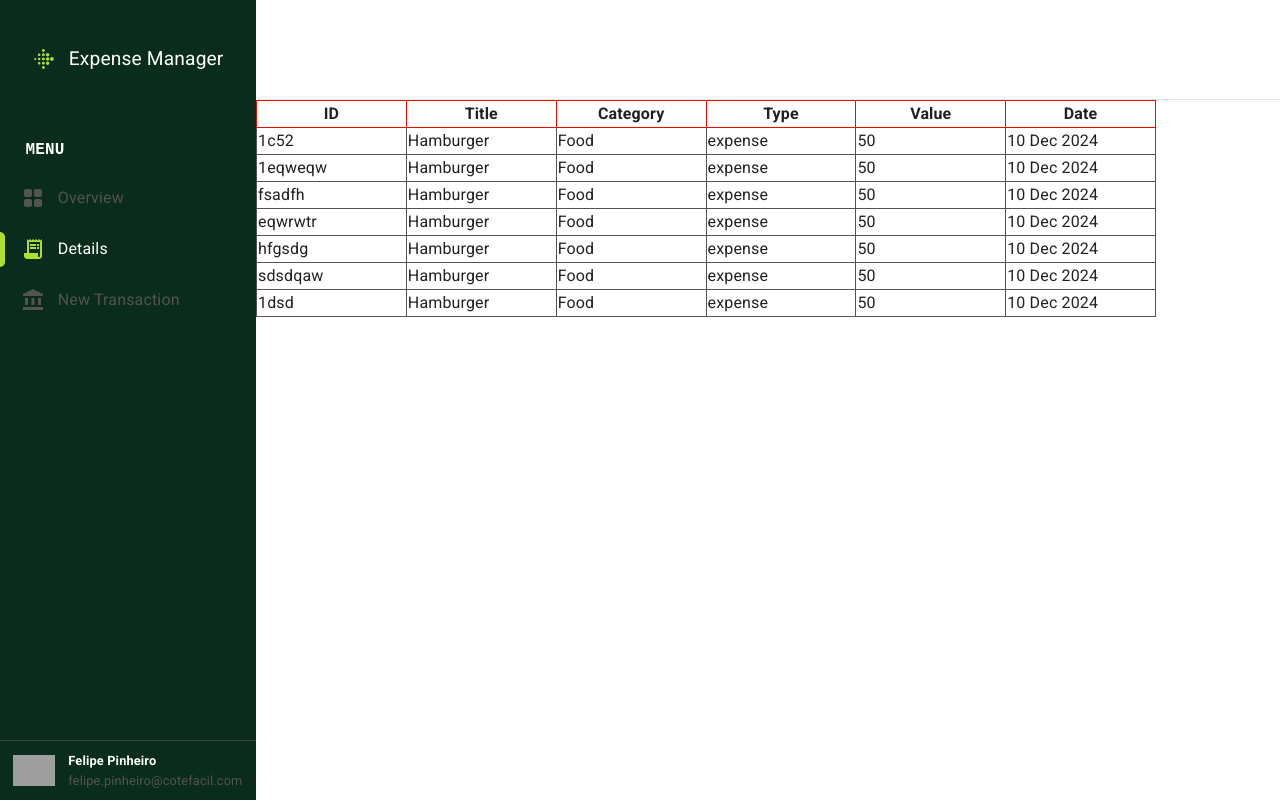
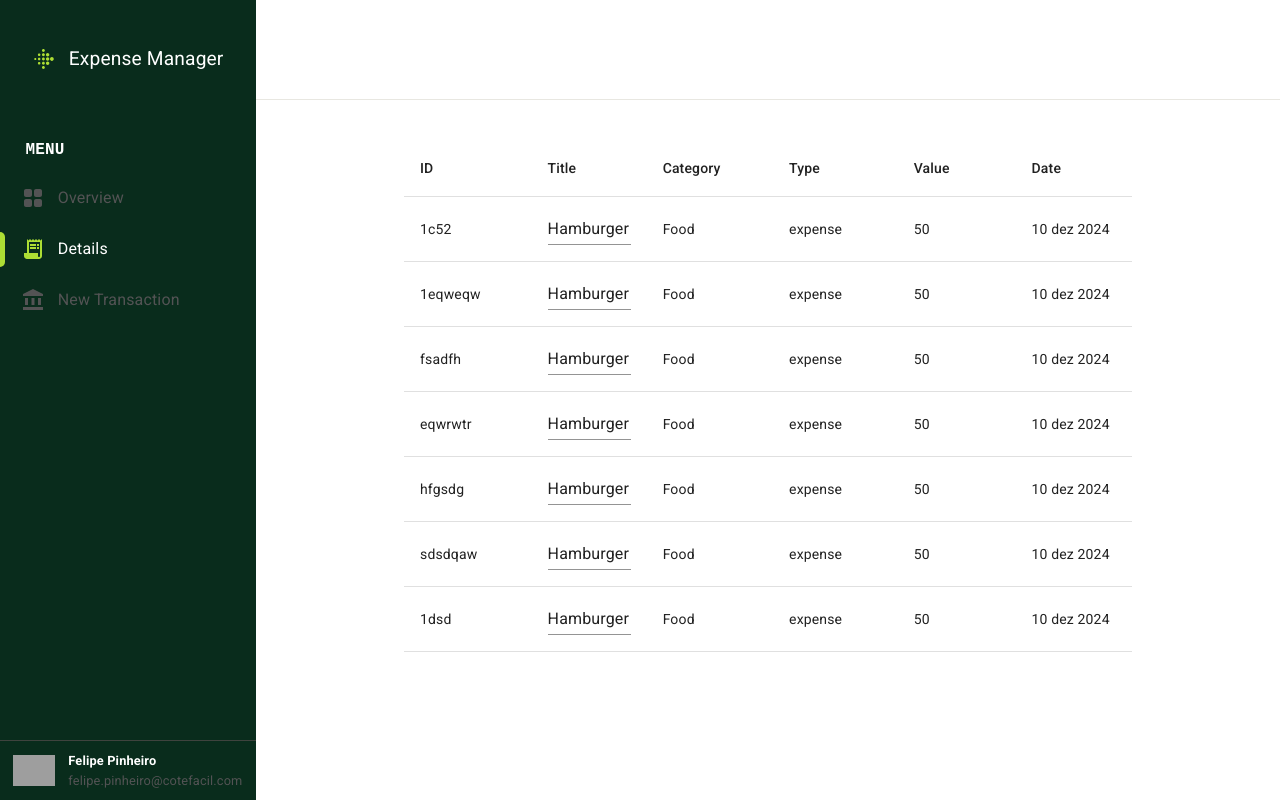
Before and after one commit to FelipePinheiro-dev/expense-manager, a React (Vite) app: page /details in a window 1280 px wide. Built offline with nearby package versions, Linux system fonts and the light colour scheme; data requests are answered from the project's data file; grey boxes are pictures that could not be loaded; what @toolpad/core would draw is missing.

Commit message:
feat: learning about tanstack table

```diff
--- a/src/main.tsx
+++ b/src/main.tsx
@@ -3,7 +3,7 @@ import { createRoot } from 'react-dom/client'
 
 import { ThemeProvider, CssBaseline } from '@mui/material'
 import { theme } from './styles/theme.ts'
-import { GlobalCss } from './styles/globalStyles.tsx'
+import { GlobalStyles } from './styles/GlobalStyles.tsx'
 
 import { NotificationsProvider } from '@toolpad/core/useNotifications'
 
@@ -20,7 +20,7 @@ createRoot(document.getElementById('root')!).render(
       <PersistGate persistor={persistor}>
         <ThemeProvider theme={theme}>
           <CssBaseline/>
-          <GlobalCss/>
+          <GlobalStyles/>
           <NotificationsProvider>
             <AppRoutes/>
           </NotificationsProvider>
--- /dev/null
+++ b/src/pages/Details/components/UpdateTableCell/index.tsx
@@ -0,0 +1,41 @@
+import { CellContext } from '@tanstack/react-table'
+import { TypeData } from '@/mocks/data'
+import { UpdateTableCellContainer } from './styles'
+import { useEffect, useState } from 'react'
+
+interface Props {
+    cell: CellContext<TypeData, string>,
+    row: string,
+    column: string,
+    table: {
+        options: {
+            meta: {
+                updateData: (rowIndex: string, columnId: string, value: TypeData | string) => void
+            }
+        }
+    }
+}
+export function UpdateTableCell({ cell, row, column, table }: Props) {
+    const initialValue = cell.getValue()
+    const [ value, setValue ] = useState(initialValue)
+
+    function onBlur() {
+        table.options.meta?.updateData(
+            row.index,
+            column.id,
+            value
+        )
+    }
+
+    useEffect(() => {
+        setValue(initialValue)
+    }, [initialValue])
+
+    return (
+        <UpdateTableCellContainer
+            value={value}
+            onBlur={onBlur}
+            onChange={(e) => setValue(e.target.value)}
+        />
+    )
+}
--- /dev/null
+++ b/src/pages/Details/components/UpdateTableCell/styles.ts
@@ -0,0 +1,7 @@
+import { styled, Input } from '@mui/material'
+
+export const UpdateTableCellContainer = styled(Input)(({ theme }) => ({
+    overflow: 'hidden',
+    textOverflow: 'ellipsis',
+    whiteSpace: 'nowrap'
+}))
--- a/src/pages/Details/index.tsx
+++ b/src/pages/Details/index.tsx
@@ -1,11 +1,23 @@
+import {
+    DetailsContainer,
+    TableContainerStyled,
+    TableStyled,
+    TableHeadStyled,
+    TableBodyStyled,
+    TableRowStyled,
+    TableCellStyled
+} from './styles'
+
+import { UpdateTableCell } from './components/UpdateTableCell'
+
 import { DATA, TypeData } from '@/mocks/data'
 import { useReactTable, ColumnDef, getCoreRowModel, flexRender } from '@tanstack/react-table'
 import { useState } from 'react'
-import { DetailsContainer } from './styles'
 import { format } from 'date-fns'
+import { ptBR } from 'date-fns/locale'
 
 function formatDatePtBR(date: string) {
-    const formatted = format(date, 'dd MMM yyyy')
+    const formatted = format(new Date(date), 'dd MMM yyyy', { locale: ptBR })
     return formatted
 }
 
@@ -19,7 +31,7 @@ const columns: ColumnDef<TypeData>[] = [
     {
         accessorKey: 'title',
         header: 'Title',
-        cell: (props) => <span>{String(props.getValue())}</span>
+        cell: (props) => <UpdateTableCell cell={props}/>
     },
 
     {
@@ -53,37 +65,65 @@ export function Details() {
     const table = useReactTable({
         data,
         columns,
-        getCoreRowModel:getCoreRowModel()
+        getCoreRowModel:getCoreRowModel(),
+        columnResizeMode: 'onChange',
+        meta: {
+            updateData: (rowIndex: number, columnId: string, value: string | number) => setData(
+                prev => prev.map((row, index) =>
+                    index === rowIndex ? {
+                        ...prev[rowIndex],
+                        [columnId]: value
+                    } : row
+                )
+            )
+        }
     })
-
+    console.log(data)
     return (
         <DetailsContainer>
-            <table width={table.getTotalSize()} className='table'>
-                <thead>
+            <TableContainerStyled>
+                <TableStyled width={table.getTotalSize()} className='table'>
+                    <TableHeadStyled>
                         {table.getHeaderGroups().map((headerGroup) =>
-                        <tr key={headerGroup.id} className='tr'>
+                            <TableRowStyled key={headerGroup.id} className='tr'>
                                 {headerGroup.headers.map(
                                     header =>
-                                    <th className='th'  key={header.id} style={{ width: header.getSize()}}>
+                                        <TableCellStyled
+                                            className='th'
+                                            key={header.id}
+                                            style={{ width: header.getSize()}}
+                                            onMouseDown={header.getResizeHandler()}
+                                            onTouchStart={header.getResizeHandler()}
+                                        >
                                             {String(header.column.columnDef.header)}
-                                    </th>
+                                            <div
+                                                onMouseDown={header.getResizeHandler()}
+                                                onTouchStart={header.getResizeHandler()}
+                                                className={`
+                                                    resize ${
+                                                        header.column.getIsResizing() ? 'isResizing' : ''
+                                                    }
+                                                    `}
+                                            />
+                                        </TableCellStyled>
                                 )}
-                        </tr>
+                            </TableRowStyled>
                         )}
-                </thead>
-                <tbody>
+                    </TableHeadStyled>
+                    <TableBodyStyled>
                         {
-                        table.getRowModel().rows.map((row) => <tr key={row.id}>
-                            {row.getVisibleCells().map((cell) => <td key={cell.id} className='td' style={{ width: cell.column.getSize()}}>
+                            table.getRowModel().rows.map((row) => <TableRowStyled key={row.id}>
+                                {row.getVisibleCells().map((cell) => <TableCellStyled key={cell.id} className='td' style={{ width: cell.column.getSize()}}>
                                     {flexRender(
                                         cell.column.columnDef.cell,
                                         cell.getContext()
                                     )}
-                            </td>)}
-                        </tr>)
+                                </TableCellStyled>)}
+                            </TableRowStyled>)
                         }
-                </tbody>
-            </table>
+                    </TableBodyStyled>
+                </TableStyled>
+            </TableContainerStyled>
         </DetailsContainer>
     )
 }
--- a/src/pages/Details/styles.ts
+++ b/src/pages/Details/styles.ts
@@ -1,5 +1,27 @@
-import { styled } from '@mui/material'
+import {
+    styled,
+    TableContainer,
+    Table,
+    TableHead,
+    TableBody,
+    TableRow,
+    TableCell,
+} from '@mui/material'
 
-export const DetailsContainer = styled('div')(({ theme }) => ({
+export const DetailsContainer = styled('div')(({ theme }) => ({}))
 
+export const TableContainerStyled = styled(TableContainer)(({ theme }) => ({
+    width: '100%',
 }))
+
+export const TableStyled = styled(Table)(({ theme }) => ({
+    margin: '2.5rem auto',
+    maxWidth: '45.5rem'
+}))
+
+export const TableHeadStyled = styled(TableHead)(({ theme }) => ({}))
+export const TableBodyStyled = styled(TableBody)(({ theme }) => ({}))
+export const TableRowStyled = styled(TableRow)(({ theme }) => ({}))
+export const TableCellStyled = styled(TableCell)(({ theme }) => ({
+    position: 'relative'
+}))
--- /dev/null
+++ b/src/styles/GlobalStyles.tsx
@@ -0,0 +1,29 @@
+import { GlobalStyles as Styles, useTheme } from '@mui/material'
+
+export function GlobalStyles() {
+    const { customColors } = useTheme().palette
+    return <Styles
+        styles={{
+            '.resize': {
+                position: 'absolute',
+                opacity: 0,
+                top: 0,
+                right: 0,
+                height: '100%',
+                width: '3px',
+                background: customColors['green-800'],
+                cursor: 'col-resize',
+                userSelect: 'none',
+                touchAction: 'none',
+                borderRadius: '6px'
+            },
+            '.resize.isResizing': {
+                background: customColors['green-200'],
+                opacity: 1,
+            },
+            '*:hover > .resize': {
+                opacity: 1,
+            }
+        }}
+    />
+}
--- a/src/styles/globalStyles.tsx
+++ /dev/null
@@ -1,21 +0,0 @@
-import { GlobalStyles, useTheme } from '@mui/material'
-
-export function GlobalCss() {
-    const theme = useTheme()
-
-    return (
-        <GlobalStyles
-        styles={{
-            '.table': {
-            borderCollapse: 'collapse',
-            },
-            '.td': {
-                border: `1px solid ${theme.palette.customColors['gray-600']}`,
-            },
-            '.th': {
-                border: '1px solid red',
-            }
-        }}
-        />
-    )
-}
--- a/src/styles/theme.ts
+++ b/src/styles/theme.ts
@@ -1,4 +1,5 @@
 import { createTheme } from '@mui/material'
+import { borderLeft } from '@mui/system'
 import '@mui/x-date-pickers/themeAugmentation'
 
 declare module '@mui/material/styles' {
```
Lines whose indentation alone changed are shown as unchanged.
